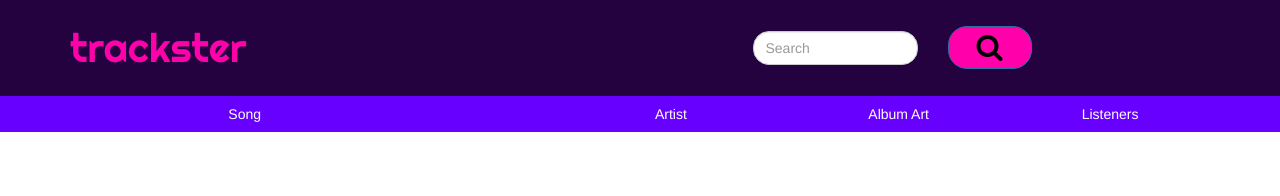
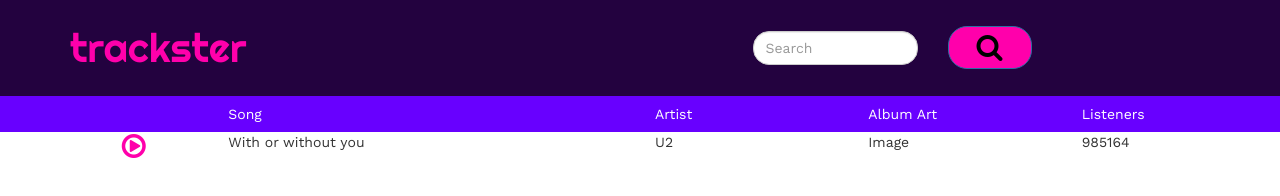
Before and after one commit to ayannone/Trackster, a plain HTML site: page index.html in a window 1280 px wide. Drawn offline with nearby package versions, Linux system fonts and the light colour scheme.

Commit message:
Add container tracklist incl. Mockup track

```diff
--- a/index.html
+++ b/index.html
@@ -36,6 +36,7 @@
     </header>
 
     <div id="main">
+
       <div class="container-fluid">
         <div class="row attributes">
           <div class="col-xs-4 col-xs-offset-2">
@@ -50,10 +51,30 @@
           <div class="col-xs-2">
             <span>Listeners</span>
           </div>
-        </div>
+        </div> <!-- End of class="row attributes" -->
+      </div> <!-- End of class="container-fluid" -->
 
-      </div>
+      <div id="tracklist" class="container-fluid">
+        <div class="row">
+          <div class="col-xs-1 col-xs-offset-1 play-button">
+            <a href="https://www.last.fm/music/U2/_/With+or+Without+You" target="_blank" ><i class="fa fa-play-circle-o fa-2x"></i></a>
+          </div>
+          <div class="col-xs-4">
+            <span>With or without you</span>
+          </div>
+          <div class="col-xs-2">
+            <span>U2</span>
+          </div>
+          <div class="col-xs-2">
+            <span>Image</span>
+          </div>
+          <div class="col-xs-2">
+            <span>985164</span>
+          </div>
+        </div> <!-- End of class="row" -->
+      </div> <!-- End of id="tracklist" class="container-fluid" -->
+
     </div> <!-- End of div id="main" -->
 
-</body>
+  </body>
 </html>
--- a/resources/css/style.css
+++ b/resources/css/style.css
@@ -4,7 +4,10 @@
 
 html {
   font-size: 16px;
-  font-family: Work Sans, sans-serif;
+}
+
+body {
+  font-family: "Work Sans", sans-serif;
 }
 
 header {
@@ -49,3 +52,7 @@ header .row {
   color: rgb(255, 255, 255);
   padding: 0.5rem 0;
 }
+
+#tracklist .play-button a {
+  color: rgb(255, 0, 171);
+}
```
